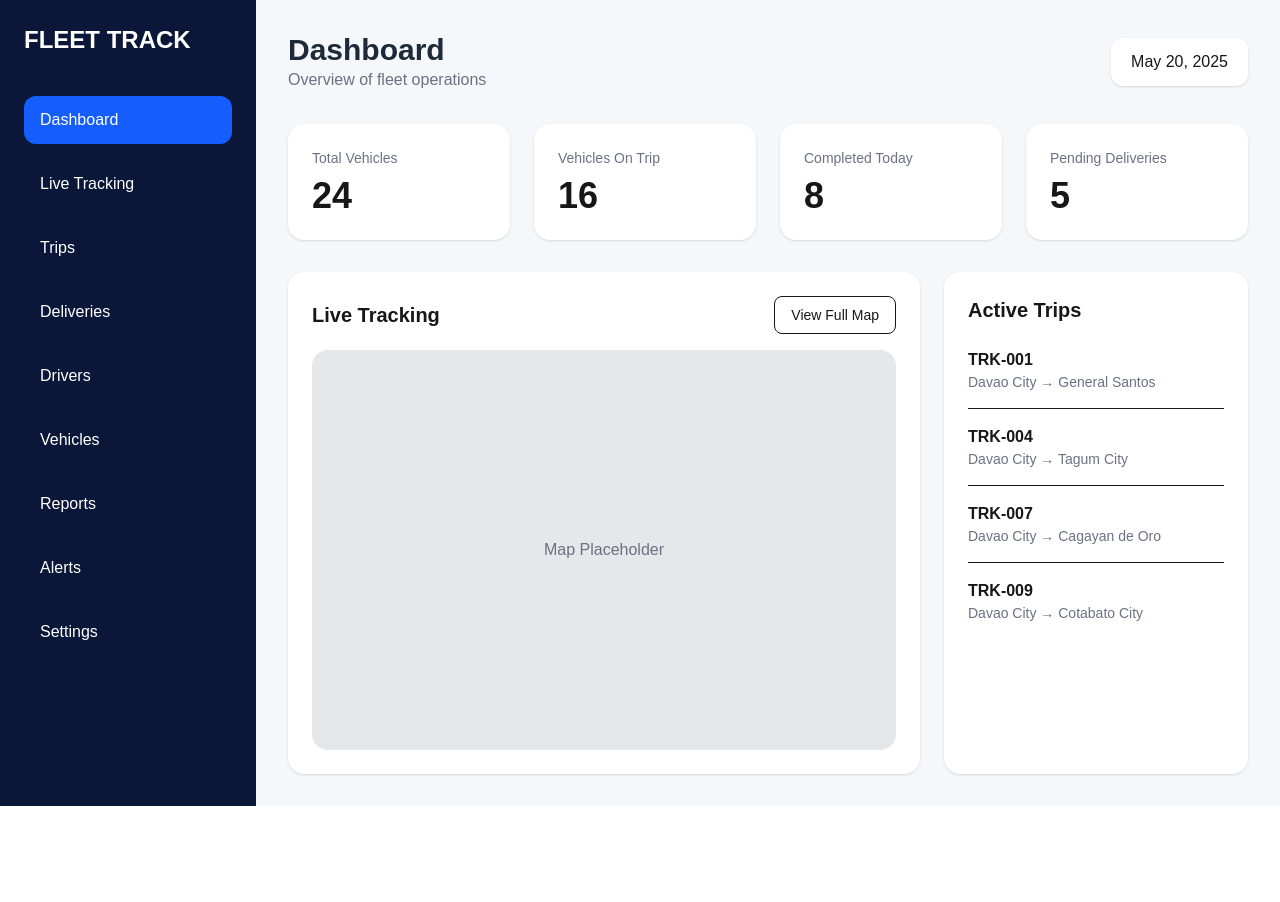
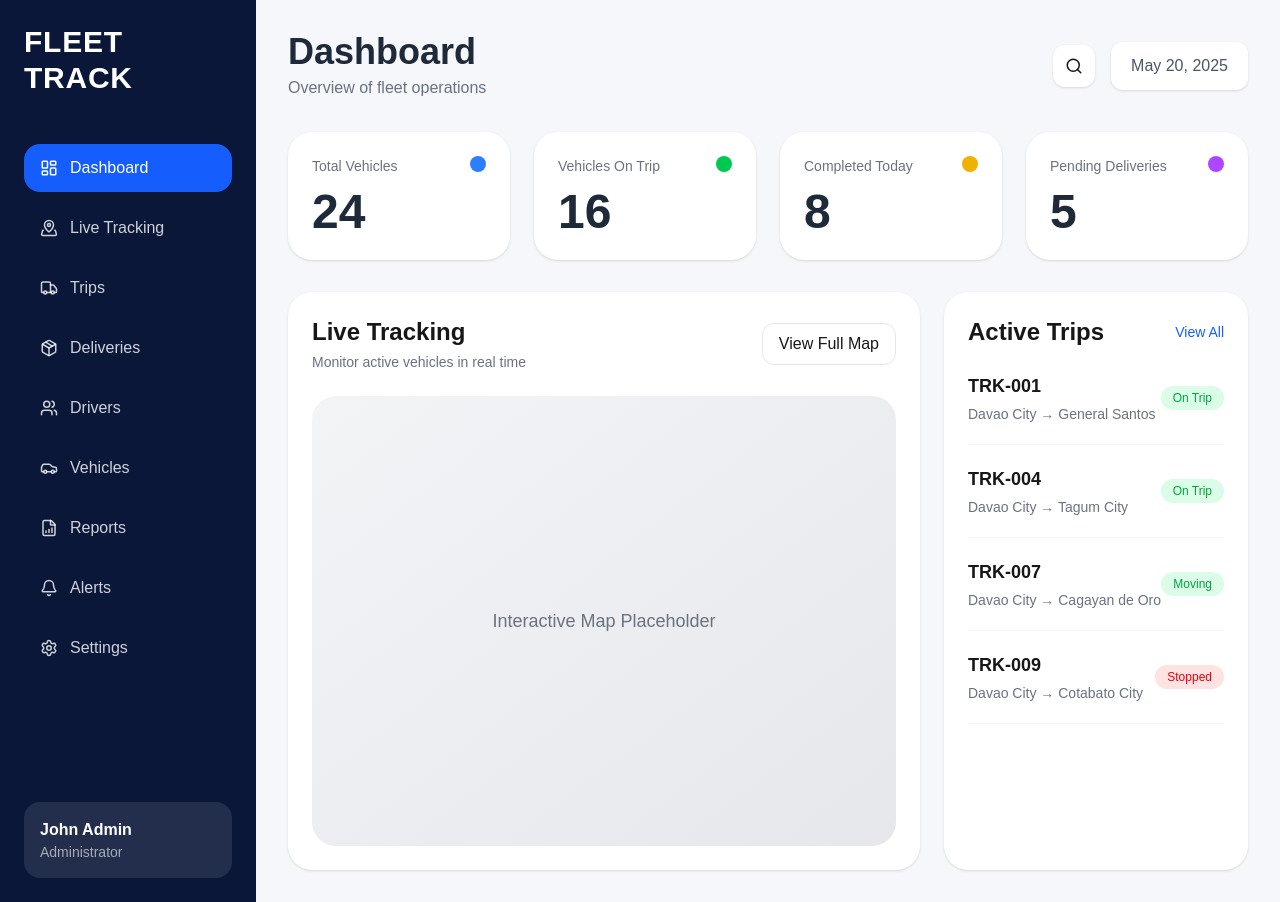
Before and after one commit to mcgreg-devlab/fleet-track-system, a Next.js app: page / in a window 1280 px wide. Before the commit the page ends 806 px from the top, so only its background shows below. Built offline with nearby package versions, Linux system fonts and the light colour scheme.

Commit message:
Upgraded dashboard UI

```diff
--- a/app/page.tsx
+++ b/app/page.tsx
@@ -1,47 +1,82 @@
+import {
+  LayoutDashboard,
+  MapPinned,
+  Truck,
+  Package,
+  Users,
+  Car,
+  FileBarChart,
+  Bell,
+  Settings,
+  Search,
+} from "lucide-react";
+
 export default function Home() {
   return (
     <main className="min-h-screen bg-[#f5f7fb] flex">
       {/* Sidebar */}
-      <aside className="w-64 bg-[#0B1739] text-white p-6 hidden md:flex flex-col">
-        <h1 className="text-2xl font-bold mb-10">FLEET TRACK</h1>
+      <aside className="w-64 bg-[#0B1739] text-white p-6 hidden md:flex flex-col justify-between">
+        <div>
+          <h1 className="text-3xl font-bold mb-12 tracking-wide">
+            FLEET TRACK
+          </h1>
 
-        <nav className="space-y-4">
-          <div className="bg-blue-600 px-4 py-3 rounded-xl">
-            Dashboard
-          </div>
+          <nav className="space-y-3">
+            <SidebarItem
+              icon={<LayoutDashboard size={18} />}
+              label="Dashboard"
+              active
+            />
 
-          <div className="px-4 py-3 hover:bg-white/10 rounded-xl cursor-pointer">
-            Live Tracking
-          </div>
+            <SidebarItem
+              icon={<MapPinned size={18} />}
+              label="Live Tracking"
+            />
 
-          <div className="px-4 py-3 hover:bg-white/10 rounded-xl cursor-pointer">
-            Trips
-          </div>
+            <SidebarItem
+              icon={<Truck size={18} />}
+              label="Trips"
+            />
 
-          <div className="px-4 py-3 hover:bg-white/10 rounded-xl cursor-pointer">
-            Deliveries
-          </div>
+            <SidebarItem
+              icon={<Package size={18} />}
+              label="Deliveries"
+            />
 
-          <div className="px-4 py-3 hover:bg-white/10 rounded-xl cursor-pointer">
-            Drivers
-          </div>
+            <SidebarItem
+              icon={<Users size={18} />}
+              label="Drivers"
+            />
 
-          <div className="px-4 py-3 hover:bg-white/10 rounded-xl cursor-pointer">
-            Vehicles
-          </div>
+            <SidebarItem
+              icon={<Car size={18} />}
+              label="Vehicles"
+            />
 
-          <div className="px-4 py-3 hover:bg-white/10 rounded-xl cursor-pointer">
-            Reports
-          </div>
+            <SidebarItem
+              icon={<FileBarChart size={18} />}
+              label="Reports"
+            />
 
-          <div className="px-4 py-3 hover:bg-white/10 rounded-xl cursor-pointer">
-            Alerts
-          </div>
+            <SidebarItem
+              icon={<Bell size={18} />}
+              label="Alerts"
+            />
 
-          <div className="px-4 py-3 hover:bg-white/10 rounded-xl cursor-pointer">
-            Settings
-          </div>
-        </nav>
+            <SidebarItem
+              icon={<Settings size={18} />}
+              label="Settings"
+            />
+          </nav>
+        </div>
+
+        {/* User Card */}
+        <div className="bg-white/10 p-4 rounded-2xl mt-10">
+          <p className="font-semibold">John Admin</p>
+          <p className="text-sm text-white/60">
+            Administrator
+          </p>
+        </div>
       </aside>
 
       {/* Main Content */}
@@ -49,96 +84,114 @@ export default function Home() {
         {/* Header */}
         <div className="flex justify-between items-center mb-8">
           <div>
-            <h1 className="text-3xl font-bold text-gray-800">
+            <h1 className="text-4xl font-bold text-gray-800">
               Dashboard
             </h1>
 
-            <p className="text-gray-500">
+            <p className="text-gray-500 mt-1">
               Overview of fleet operations
             </p>
           </div>
 
-          <div className="bg-white px-5 py-3 rounded-xl shadow-sm">
-            May 20, 2025
+          <div className="flex items-center gap-4">
+            <button className="bg-white p-3 rounded-xl shadow-sm">
+              <Search size={18} />
+            </button>
+
+            <div className="bg-white px-5 py-3 rounded-xl shadow-sm text-gray-600">
+              May 20, 2025
+            </div>
           </div>
         </div>
 
-        {/* Cards */}
-        <div className="grid grid-cols-1 md:grid-cols-4 gap-6 mb-8">
-          <div className="bg-white p-6 rounded-2xl shadow-sm">
-            <p className="text-gray-500 text-sm">Total Vehicles</p>
-            <h2 className="text-4xl font-bold mt-2">24</h2>
-          </div>
+        {/* Statistics */}
+        <div className="grid grid-cols-1 md:grid-cols-2 xl:grid-cols-4 gap-6 mb-8">
+          <StatCard
+            title="Total Vehicles"
+            value="24"
+            color="bg-blue-500"
+          />
 
-          <div className="bg-white p-6 rounded-2xl shadow-sm">
-            <p className="text-gray-500 text-sm">Vehicles On Trip</p>
-            <h2 className="text-4xl font-bold mt-2">16</h2>
-          </div>
+          <StatCard
+            title="Vehicles On Trip"
+            value="16"
+            color="bg-green-500"
+          />
 
-          <div className="bg-white p-6 rounded-2xl shadow-sm">
-            <p className="text-gray-500 text-sm">Completed Today</p>
-            <h2 className="text-4xl font-bold mt-2">8</h2>
-          </div>
+          <StatCard
+            title="Completed Today"
+            value="8"
+            color="bg-yellow-500"
+          />
 
-          <div className="bg-white p-6 rounded-2xl shadow-sm">
-            <p className="text-gray-500 text-sm">Pending Deliveries</p>
-            <h2 className="text-4xl font-bold mt-2">5</h2>
-          </div>
+          <StatCard
+            title="Pending Deliveries"
+            value="5"
+            color="bg-purple-500"
+          />
         </div>
 
         {/* Main Grid */}
-        <div className="grid grid-cols-1 lg:grid-cols-3 gap-6">
-          {/* Map */}
-          <div className="lg:col-span-2 bg-white rounded-2xl shadow-sm p-6">
-            <div className="flex justify-between items-center mb-4">
-              <h2 className="text-xl font-semibold">
-                Live Tracking
-              </h2>
+        <div className="grid grid-cols-1 xl:grid-cols-3 gap-6">
+          {/* Live Tracking */}
+          <div className="xl:col-span-2 bg-white rounded-3xl shadow-sm p-6">
+            <div className="flex justify-between items-center mb-6">
+              <div>
+                <h2 className="text-2xl font-semibold">
+                  Live Tracking
+                </h2>
 
-              <button className="border px-4 py-2 rounded-lg text-sm">
+                <p className="text-sm text-gray-500 mt-1">
+                  Monitor active vehicles in real time
+                </p>
+              </div>
+
+              <button className="border border-gray-200 px-4 py-2 rounded-xl hover:bg-gray-100 transition">
                 View Full Map
               </button>
             </div>
 
-            <div className="h-[400px] bg-gray-200 rounded-2xl flex items-center justify-center text-gray-500">
-              Map Placeholder
+            <div className="h-[450px] rounded-3xl bg-gradient-to-br from-gray-100 to-gray-200 flex items-center justify-center text-gray-500 text-lg">
+              Interactive Map Placeholder
             </div>
           </div>
 
           {/* Active Trips */}
-          <div className="bg-white rounded-2xl shadow-sm p-6">
-            <h2 className="text-xl font-semibold mb-6">
-              Active Trips
-            </h2>
+          <div className="bg-white rounded-3xl shadow-sm p-6">
+            <div className="flex justify-between items-center mb-6">
+              <h2 className="text-2xl font-semibold">
+                Active Trips
+              </h2>
 
-            <div className="space-y-4">
-              <div className="border-b pb-4">
-                <h3 className="font-semibold">TRK-001</h3>
-                <p className="text-sm text-gray-500">
-                  Davao City → General Santos
-                </p>
-              </div>
+              <button className="text-blue-600 text-sm">
+                View All
+              </button>
+            </div>
 
-              <div className="border-b pb-4">
-                <h3 className="font-semibold">TRK-004</h3>
-                <p className="text-sm text-gray-500">
-                  Davao City → Tagum City
-                </p>
-              </div>
+            <div className="space-y-5">
+              <TripItem
+                code="TRK-001"
+                route="Davao City → General Santos"
+                status="On Trip"
+              />
 
-              <div className="border-b pb-4">
-                <h3 className="font-semibold">TRK-007</h3>
-                <p className="text-sm text-gray-500">
-                  Davao City → Cagayan de Oro
-                </p>
-              </div>
+              <TripItem
+                code="TRK-004"
+                route="Davao City → Tagum City"
+                status="On Trip"
+              />
 
-              <div>
-                <h3 className="font-semibold">TRK-009</h3>
-                <p className="text-sm text-gray-500">
-                  Davao City → Cotabato City
-                </p>
-              </div>
+              <TripItem
+                code="TRK-007"
+                route="Davao City → Cagayan de Oro"
+                status="Moving"
+              />
+
+              <TripItem
+                code="TRK-009"
+                route="Davao City → Cotabato City"
+                status="Stopped"
+              />
             </div>
           </div>
         </div>
@@ -146,3 +199,90 @@ export default function Home() {
     </main>
   );
 }
+
+function SidebarItem({
+  icon,
+  label,
+  active = false,
+}: {
+  icon: React.ReactNode;
+  label: string;
+  active?: boolean;
+}) {
+  return (
+    <div
+      className={`flex items-center gap-3 px-4 py-3 rounded-2xl cursor-pointer transition ${
+        active
+          ? "bg-blue-600"
+          : "hover:bg-white/10 text-white/80"
+      }`}
+    >
+      {icon}
+      <span>{label}</span>
+    </div>
+  );
+}
+
+function StatCard({
+  title,
+  value,
+  color,
+}: {
+  title: string;
+  value: string;
+  color: string;
+}) {
+  return (
+    <div className="bg-white p-6 rounded-3xl shadow-sm">
+      <div className="flex justify-between items-start">
+        <div>
+          <p className="text-gray-500 text-sm">
+            {title}
+          </p>
+
+          <h2 className="text-5xl font-bold mt-3 text-gray-800">
+            {value}
+          </h2>
+        </div>
+
+        <div className={`w-4 h-4 rounded-full ${color}`} />
+      </div>
+    </div>
+  );
+}
+
+function TripItem({
+  code,
+  route,
+  status,
+}: {
+  code: string;
+  route: string;
+  status: string;
+}) {
+  return (
+    <div className="border-b border-gray-100 pb-5">
+      <div className="flex justify-between items-center">
+        <div>
+          <h3 className="font-semibold text-lg">
+            {code}
+          </h3>
+
+          <p className="text-gray-500 text-sm mt-1">
+            {route}
+          </p>
+        </div>
+
+        <div
+          className={`text-xs px-3 py-1 rounded-full ${
+            status === "Stopped"
+              ? "bg-red-100 text-red-600"
+              : "bg-green-100 text-green-600"
+          }`}
+        >
+          {status}
+        </div>
+      </div>
+    </div>
+  );
+}
--- a/package.json
+++ b/package.json
@@ -9,6 +9,7 @@
     "lint": "eslint"
   },
   "dependencies": {
+    "lucide-react": "^1.16.0",
     "next": "16.2.6",
     "react": "19.2.4",
     "react-dom": "19.2.4"
```
Also changed, not shown: 1 other file (tests, documents, lock files or other folders).
